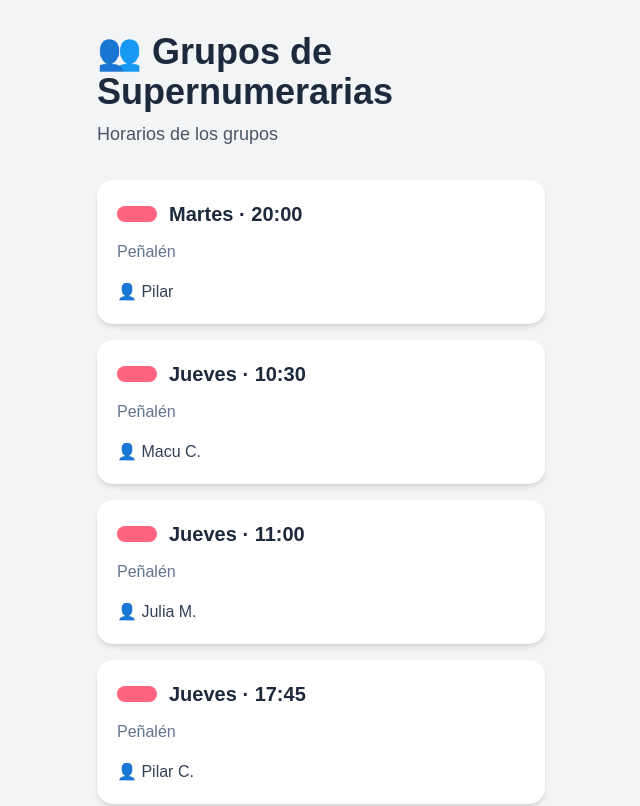
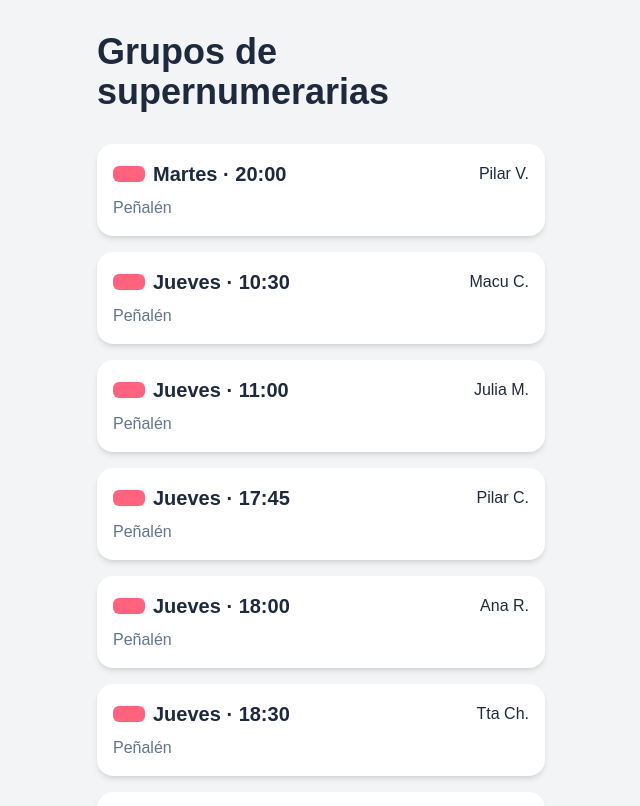
Before and after one commit to RosarioCal/mi-app-privada, a Next.js app: page /dashboard/grupos in a window 1280 px wide. Shown: the top 806 px of the page, without its empty margins (319-959 px from the left). Built offline with nearby package versions, Linux system fonts and the light colour scheme.

Commit message:
Mejora diseño página Grupos de Supernumerarias

```diff
--- a/app/dashboard/grupos/page.tsx
+++ b/app/dashboard/grupos/page.tsx
@@ -2,7 +2,7 @@
 
 import PageTemplate from "@/components/PageTemplate";
 import { grupos } from "@/data/grupos";
-import { coloresSedes } from "@/data/ColoresSedes";
+import { coloresSedes } from "@/data/coloresSedes";
 
 export default function GruposPage() {
   const reuniones = grupos.flatMap((grupo) =>
@@ -14,18 +14,19 @@ export default function GruposPage() {
 
   return (
     <PageTemplate
-      titulo="👥 Grupos de Supernumerarias"
-      subtitulo="Horarios de los grupos"
+      titulo="Grupos de supernumerarias"
+
     >
       <div className="space-y-4">
         {reuniones.map((reunion, index) => (
           <div
             key={index}
-            className="rounded-2xl bg-white p-5 shadow-md"
+            className="rounded-2xl bg-white p-4 shadow-md"
           >
-            <div className="flex items-center gap-3">
+           <div className="flex items-center justify-between">
+  <div className="flex items-center gap-2">
     <div
-                className={`h-4 w-10 rounded-full ${
+      className={`h-4 w-8 rounded-md ${
         coloresSedes[
           reunion.sede as keyof typeof coloresSedes
         ]
@@ -37,12 +38,13 @@ export default function GruposPage() {
     </h2>
   </div>
 
-            <p className="mt-3 text-slate-500">
+  <p className="font-medium text-slate-800">
+    {reunion.encargada}
+  </p>
+</div>
+
+<p className="mt-2 text-slate-500">
   {reunion.sede}
-            </p>
-
-            <p className="mt-4 text-slate-700">
-              👤 {reunion.encargada}
 </p>
           </div>
         ))}
--- a/data/grupos.ts
+++ b/data/grupos.ts
@@ -2,7 +2,7 @@ export const grupos = [
   {
     sede: "Peñalén",
     reuniones: [
-      { dia: "Martes", hora: "20:00", encargada: "Pilar" },
+      { dia: "Martes", hora: "20:00", encargada: "Pilar V." },
       { dia: "Jueves", hora: "10:30", encargada: "Macu C." },
       { dia: "Jueves", hora: "11:00", encargada: "Julia M." },
       { dia: "Jueves", hora: "17:45", encargada: "Pilar C." },
```
Lines whose indentation alone changed are shown as unchanged.
